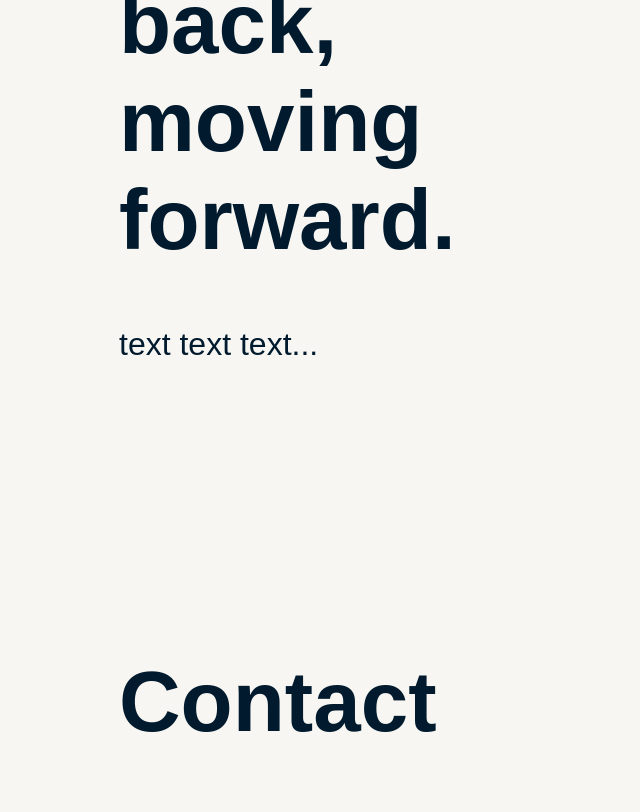
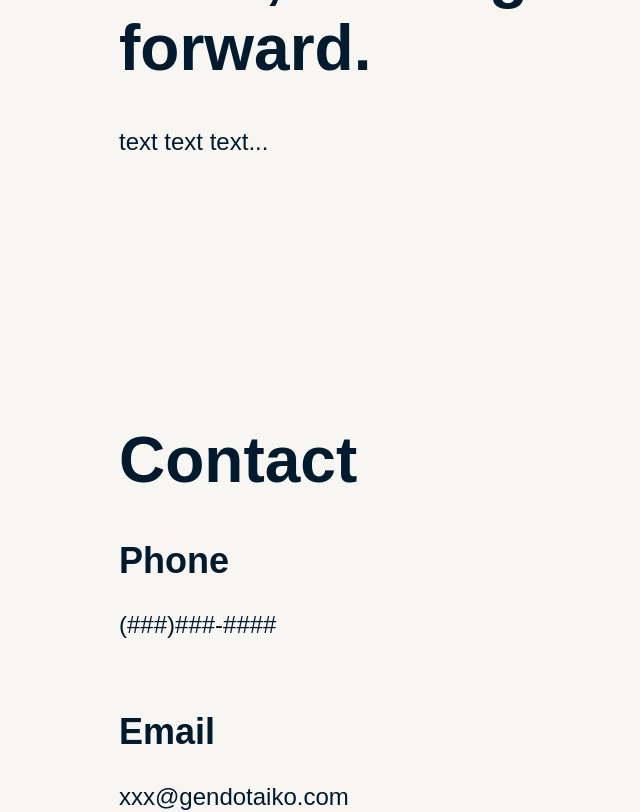
Before and after one commit to FullStackAtBrownTeam/ECTC2021-website, a React (Create React App) app: page / in a window 1280 px wide. Shown: the part 1140-1952 px from the top of the page, without its empty margins (41-681 px from the left). Built offline with nearby package versions, Linux system fonts and the light colour scheme.

Commit message:
Changed font size from pt to px

```diff
--- a/src/App.css
+++ b/src/App.css
@@ -94,7 +94,7 @@ div.section-text {
 /* Corresponds to "Header" */
 h1 {
   font-family: 'Proxima Nova', Arial, Helvetica, sans-serif;
-  font-size: 64pt;
+  font-size: 64px;
   font-weight: 700;
   font-style: normal;
 }
@@ -102,7 +102,7 @@ h1 {
 /* Corresponds to "Body-Heading" */
 h2 {
   font-family: 'Proxima Nova', Arial, Helvetica, sans-serif;
-  font-size: 36pt;
+  font-size: 36px;
   font-weight: 700;
   font-style: normal;
 }
@@ -111,6 +111,6 @@ h2 {
 /* TODO: check usage of "body-text" class */
 p, .body-text {
   font-family: 'Proxima Nova', Arial, Helvetica, sans-serif;
-  font-size: 24pt;
+  font-size: 24px;
   font-style: normal;
 }
```
